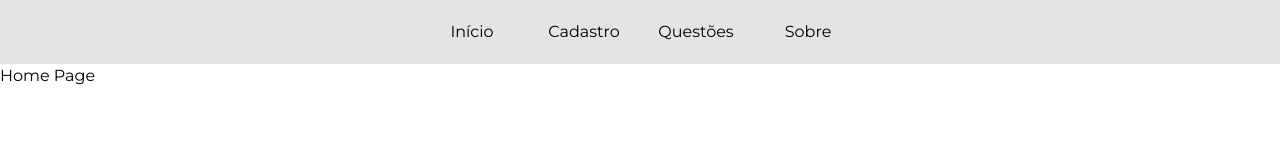
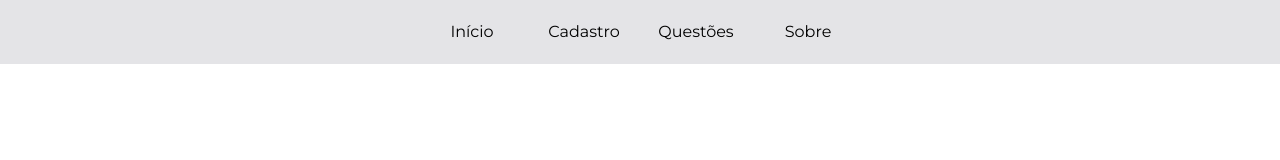
Before and after one commit to oliveirait/qeleva, a Next.js app: page / in a window 1280 px wide. Shown: the top 160 px of the page. Built offline with nearby package versions, Linux system fonts and the light colour scheme.

Commit message:
rafactor: change server and page

```diff
--- a/src/app/page.tsx
+++ b/src/app/page.tsx
@@ -1,12 +1,12 @@
-
-
 
 export default function Home() {
   return(
 
-      <div>
-        <h1>Home Page</h1>
-      </div>
+  <div >
+    <h1 className="">
+
+    </h1>
+  </div>
 
   )
 }
--- a/src/config/server.ts
+++ b/src/config/server.ts
@@ -1,5 +1,5 @@
 
 
-export const ipServer = '192.168.1.2' // CASA
+//export const ipServer = '192.168.1.2' // CASA
 
-//export const ipServer = '10.0.0.132' // TRABALHO
+export const ipServer = '10.0.0.132' // TRABALHO
```
